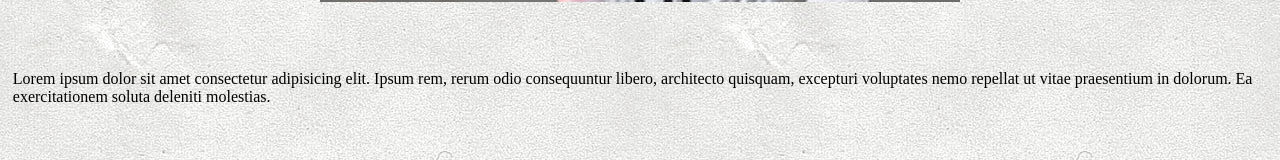
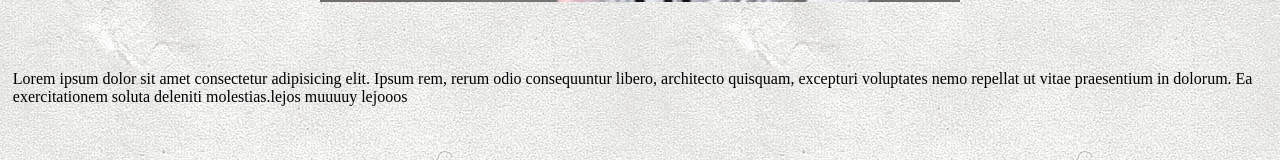
Before and after one commit to LeoBurgos23/MiProyectoBurgos, a plain HTML site: page pagina3.html in a window 1280 px wide. Shown: the part 470-630 px from the top of the page. Drawn offline with nearby package versions, Linux system fonts and the light colour scheme.

Commit message:
prueba y error

```diff
--- a/pagina3.html
+++ b/pagina3.html
@@ -41,7 +41,7 @@
     </div>
         <p class="textoD">Lorem ipsum dolor sit amet consectetur adipisicing elit. Ipsum rem, rerum odio consequuntur libero,
             architecto quisquam, excepturi voluptates nemo repellat ut vitae praesentium in dolorum. Ea exercitationem
-            soluta deleniti molestias.</p>
+            soluta deleniti molestias.lejos muuuuy lejooos</p>
     </section>
 
 
```
